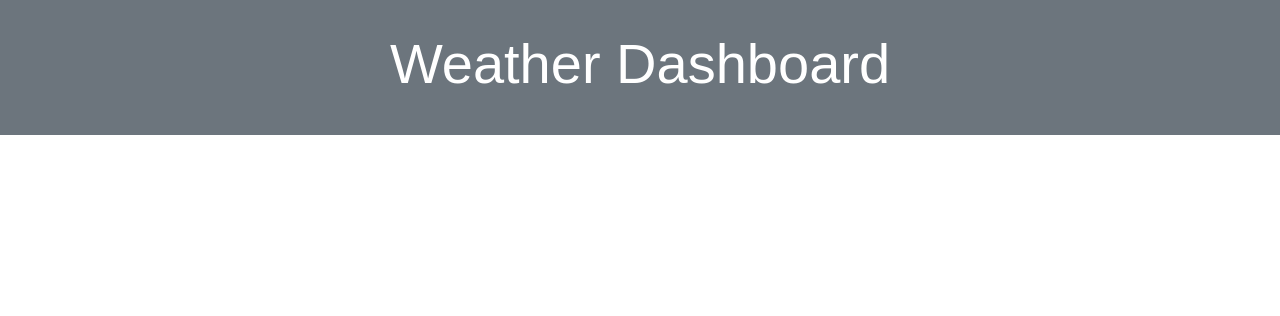
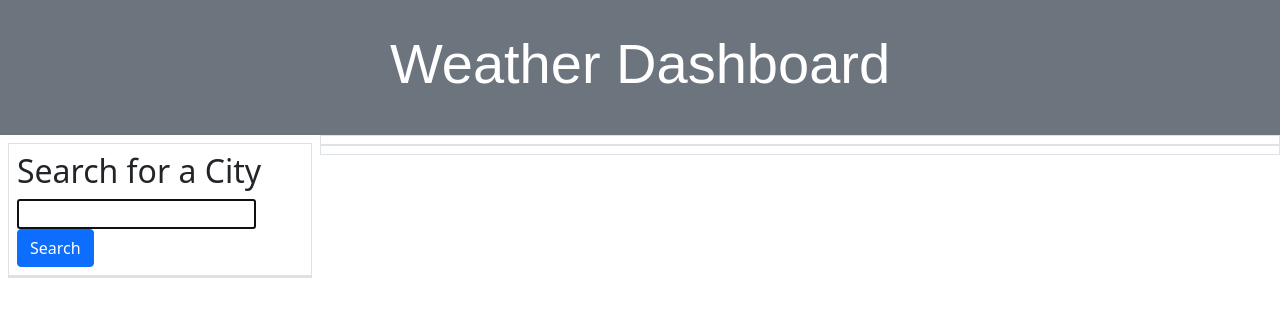
Before and after one commit to EajayD/weather-dashboard, a plain HTML site: page index.html in a window 1280 px wide. Drawn offline with nearby package versions, Linux system fonts and the light colour scheme.

Commit message:
added bootstrap html to append to in the future for js

```diff
--- a/index.html
+++ b/index.html
@@ -18,6 +18,31 @@
           <h1 class="display-4">Weather Dashboard</h1>
         </div>
     </div>
+<!-- Main section, will append items here, may need to possibly rearrange ids and pointers according to how the js turns out -->
+    <main class="container-fluid">
+        <div class = "row">
+            <div class="col-12 col-md-3 p-2 search-column">
+                <form class = "border p-2" id = "city-search">
+                    <h2>Search for a City</h2>
+                    <input id="city" type = "text" autofocus = "true" class = "form-input"/>
+                    <button class = "btn btn-primary" type = "submit">Search</button>
+                </form>
+                <div class = "past-search border" id = "past-search-buttons"></div>
+            </div>
+            <div class="col-12 col-md-9">
+                <div class = "row border selected-city" id = "current-forecast">
+                    <div class = "col-12">
+                        <h2 id="searched-city"></h2>
+                        <div id = "current-weather" class = "list-group"></div>
+                    </div>
+                </div>
+                <div class = "row border" id = "five-day-forecast">
+                        <h2 class= "col-12" id = "forecast"></h2>
+                        <div class = "d-flex" id = "fiveday-cards"></div>
+                </div>
+            </div>
+        </div>
+    </main>
 
 
 <script src="https://code.jquery.com/jquery-3.6.0.min.js"
```
